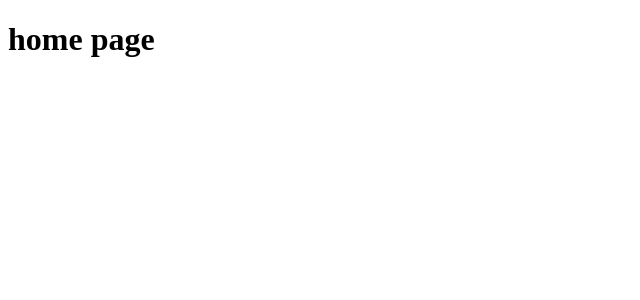
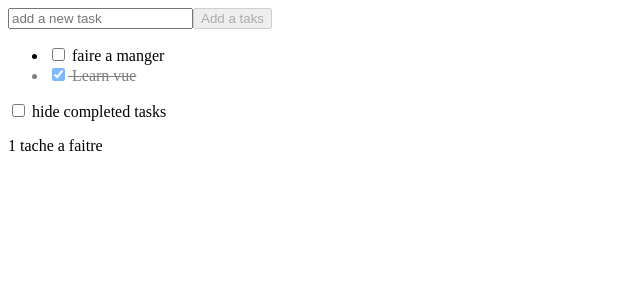
Before and after one commit to OusseynouMbaye/ouzinem-portfolio-with-vue, a Vue app: page / in a window 1280 px wide. Shown: the top 300 px of the page, without its empty margins (0-640 px from the left). Built offline with nearby package versions, Linux system fonts and the light colour scheme; the HTML template or start-up script is replaced by a standard one.

Commit message:
implement task management feature with add, display, and filter functionality

```diff
--- a/src/App.vue
+++ b/src/App.vue
@@ -1,6 +1,91 @@
 <template>
-  <h1>home page</h1>
+  <form action="" @submit.prevent="addTask">
+    <input type="text" placeholder="add a new task" v-model="newTask" /><button
+      :disabled="newTask.length === 0"
+    >
+      Add a taks
+    </button>
+  </form>
+
+  <div>
+    <div v-if="!tasks.length">
+      <p>Vous n'avez pas de taches</p>
+    </div>
+
+    <div v-else>
+      <ul>
+        <li v-for="task in sortedTasks" :key="task.date" :class="{ completed: task.completed }">
+          <label>
+            <input type="checkbox" v-model="task.completed" v-bind:id="task.title" />
+          </label>
+          {{ task.title }}
+        </li>
+      </ul>
+
+      <label> <input type="checkbox" v-model="hideCompleted" /> hide completed tasks </label>
+      <p v-if="remainingTask > 0">
+        {{ remainingTask }} tache{{ remainingTask > 1 ? "s" : "" }} a faitre
+      </p>
+    </div>
+  </div>
 </template>
 
-<script setup></script>
-<style scoped></style>
+<script setup>
+import { ref, reactive, computed } from "vue";
+
+const newTask = ref("");
+
+const hideCompleted = ref(false);
+
+const tasks = ref([
+  {
+    title: "Learn vue",
+
+    completed: true,
+
+    date: 1020302103,
+  },
+
+  {
+    title: "faire a manger",
+
+    completed: false,
+
+    date: 2,
+  },
+]);
+
+const addTask = () => {
+  tasks.value.push({
+    title: newTask.value,
+
+    completed: false,
+
+    date: Date.now(),
+  });
+  newTask.value = "";
+};
+
+const sortedTasks = computed(() => {
+  console.log("ici");
+  const sortedTasks = tasks.value.toSorted((a, b) => (a.completed > b.completed ? 1 : -1));
+
+  if (hideCompleted.value === true) {
+    return sortedTasks.filter((t) => t.completed === false);
+  }
+  return sortedTasks;
+});
+
+const remainingTask = computed(() => {
+  return tasks.value.filter((t) => t.completed === false).length;
+});
+
+console.log(remainingTask.value);
+</script>
+
+<style>
+.completed {
+  opacity: 0.5;
+  text-decoration: line-through;
+}
+</style>
```
